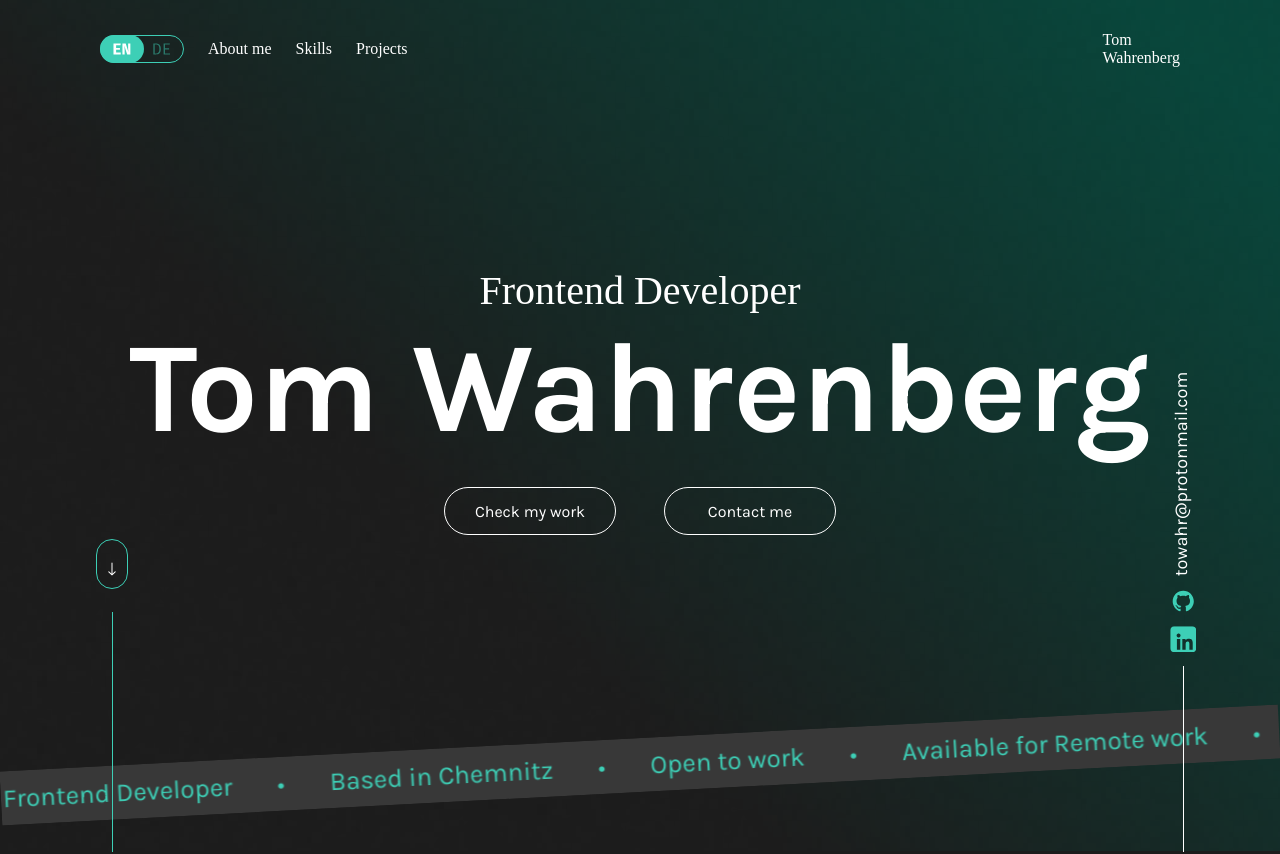
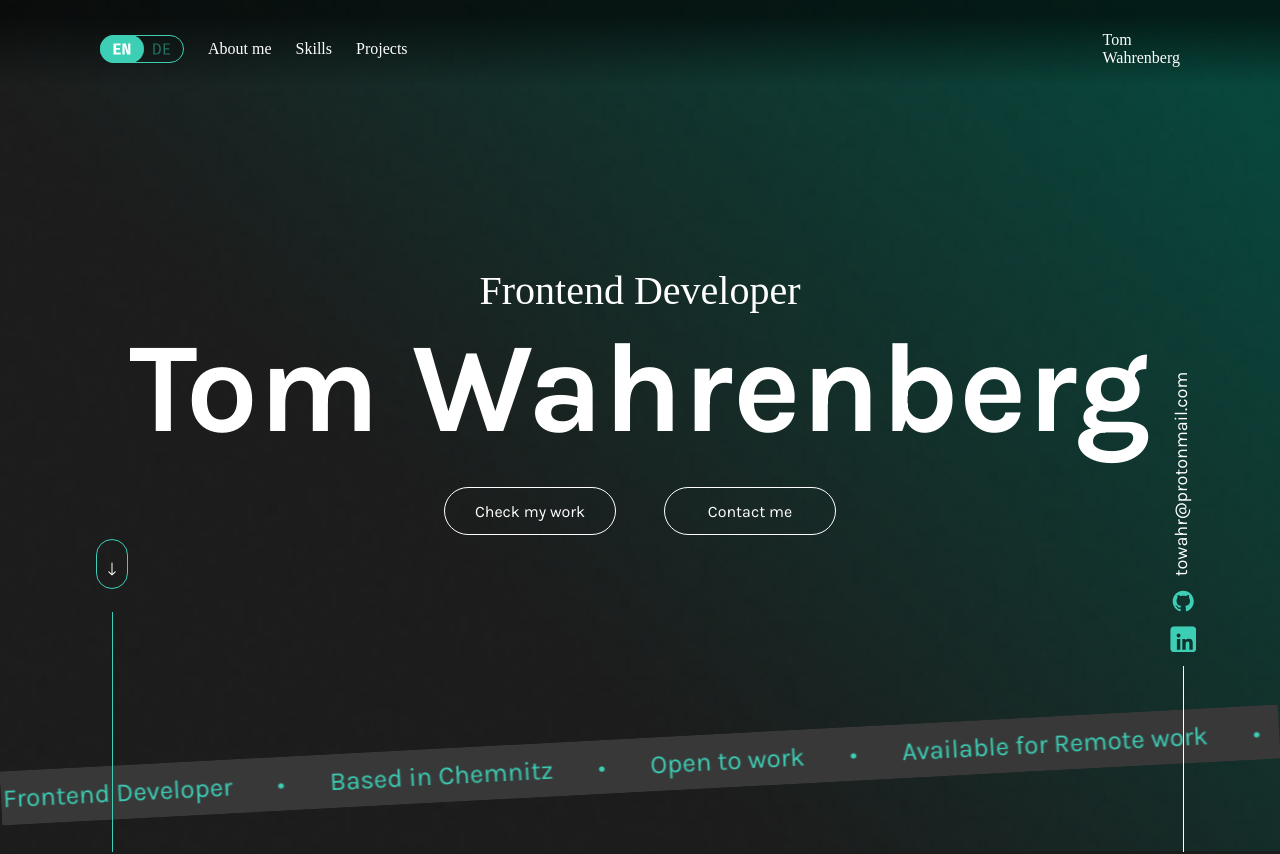
Before and after one commit to PaterAnderson/portfolio, an Angular app: page / in a window 1280 px wide. Shown: the top 854 px of the page. Built offline with nearby package versions, Linux system fonts and the light colour scheme; a web font is replaced by a local one.

Commit message:
added navbar gradient

```diff
--- a/src/app/landing-page/navbar/navbar.component.scss
+++ b/src/app/landing-page/navbar/navbar.component.scss
@@ -12,6 +12,7 @@ nav {
     align-items: center;
     color: white;
     position: fixed;
+    background: linear-gradient(0deg, rgba(0, 0, 0, 0) 13.56%, rgba(0, 0, 0, 0.6) 84.01%);
 
 
     a {
```
